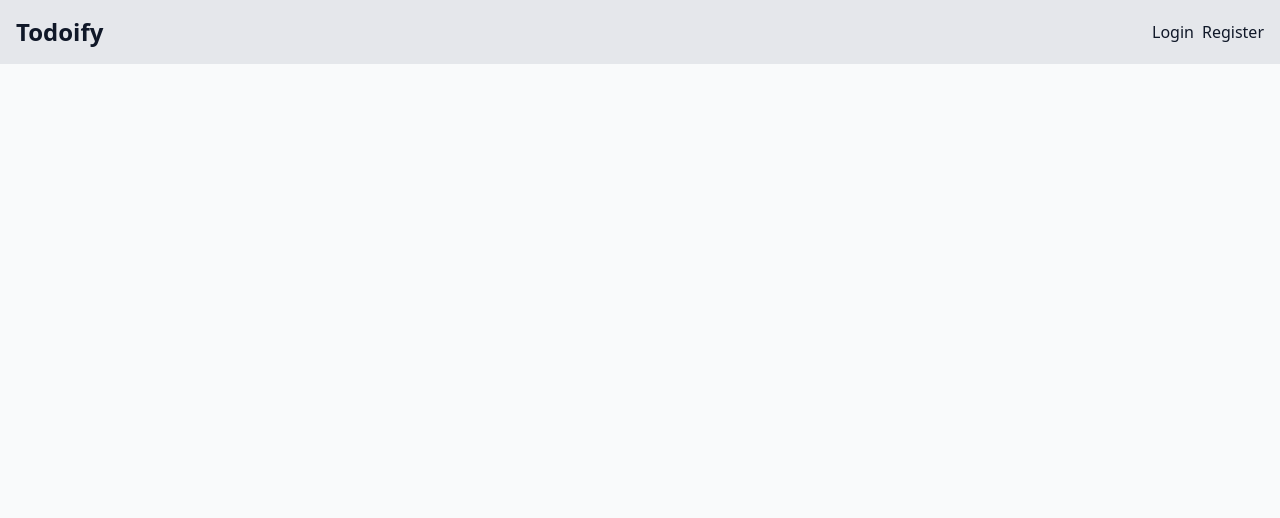
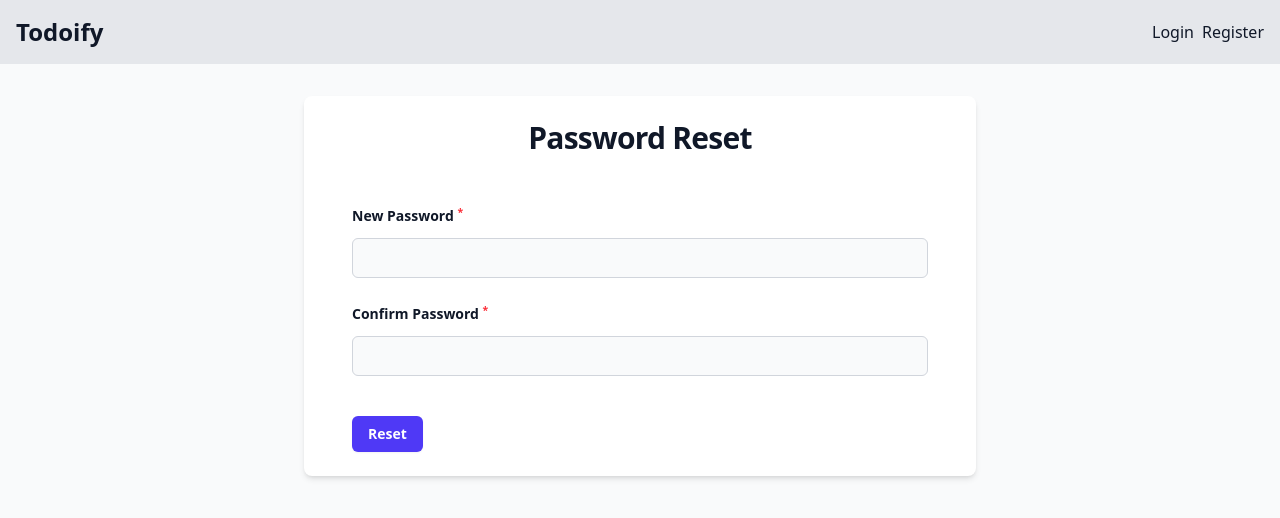
Before and after one commit to shashikanuwan/todoify, a Vue app in the folder frontend/: page /password-reset/1 in a window 1280 px wide. Shown: the top 518 px of the page. Built offline with nearby package versions, Linux system fonts and the light colour scheme.

Commit message:
feat: implement reset password

```diff
--- a/frontend/src/router/index.js
+++ b/frontend/src/router/index.js
@@ -30,9 +30,9 @@ const router = createRouter({
       component: () => import('@/views/ForgotPasswordView.vue'),
     },
     {
-      path: '/password-reset',
+      path: '/password-reset/:token',
       name: 'password-reset',
-      component: () => import('@/views/PasswordResetView.vue'),
+      component: () => import('@/views/ResetPasswordView.vue'),
     },
   ],
 })
--- a/frontend/src/stores/auth.js
+++ b/frontend/src/stores/auth.js
@@ -79,12 +79,7 @@ export const useAuthStore = defineStore('auth', {
       this.authErrors = []
       await this.getToken()
       try {
-        await axios.post('/reset-password', {
-          email: data.email,
-          password: data.password,
-          password_confirmation: data.conformPassword,
-          token: data.token,
-        })
+        await axios.post('/reset-password', data)
         await this.router.push('/login')
       } catch (error) {
         if (error.response.status === 422) {
--- a/frontend/src/views/PasswordResetView.vue
+++ b/frontend/src/views/ResetPasswordView.vue
@@ -1,5 +1,6 @@
 <script setup>
 import { ref } from 'vue'
+import { useRoute } from 'vue-router'
 import { useAuthStore } from '@/stores/auth.js'
 
 import Card from '@/components/ui/card/Card.vue'
@@ -9,11 +10,14 @@ import Input from '@/components/ui/input/Input.vue'
 import Label from '@/components/ui/label/Label.vue'
 import FormError from '@/components/ui/error/FormError.vue'
 
+const route = useRoute()
 const authStore = useAuthStore()
 
 const form = ref({
   password: '',
-  confirmPassword: '',
+  password_confirmation: '',
+  email: route.query.email,
+  token: route.params.token,
 })
 </script>
 
@@ -34,7 +38,7 @@ const form = ref({
           <div class="sm:col-span-2">
             <Label for-id="confirmPassword"> Confirm Password </Label>
             <div class="mt-2.5">
-              <Input v-model="form.confirmPassword" id="confirmPassword" type="password" />
+              <Input v-model="form.password_confirmation" id="confirmPassword" type="password" />
             </div>
           </div>
         </div>
```
